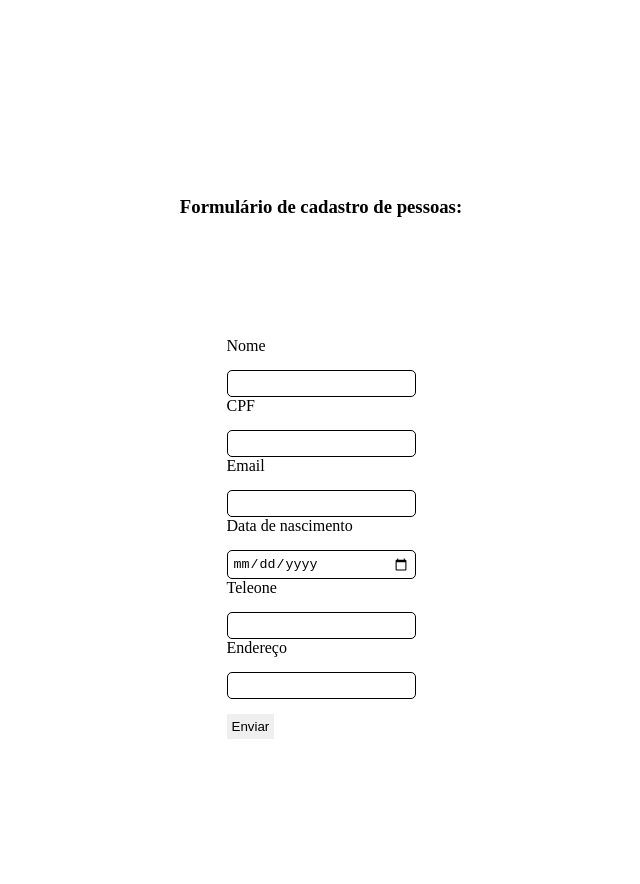
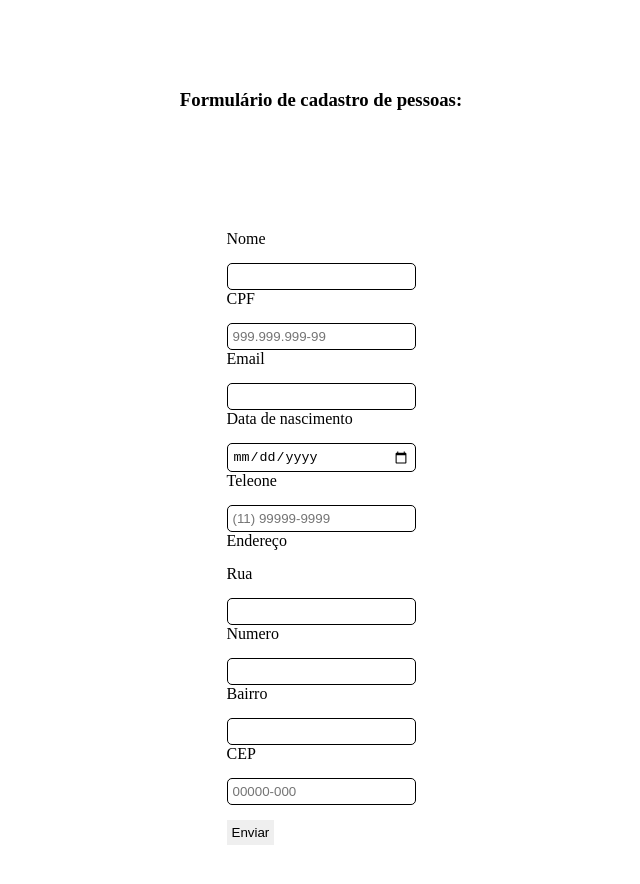
Before and after one commit to Cproenca08/formulario, a plain HTML site: page index.html in a window 1280 px wide. Shown: the whole page, without its empty margins (319-959 px from the left). Drawn offline with Linux system fonts and the light colour scheme.

Commit message:
segunda versao formulario

```diff
--- a/index.html
+++ b/index.html
@@ -16,29 +16,34 @@
         flex-direction: column;
         padding: 100px;
     }
-    .conteudo-formulario{
+
+    .conteudo-formulario {
         padding: 100px;
-        background-color: \;
+        background-color: ;
     }
-    .conteudo-formulario-label{
+
+    .conteudo-formulario-label {
         display: grid;
         gap: 15px;
 
 
     }
-    input{
+
+    input {
         outline: none;
         border: 1.3px solid;
         border-radius: 5px;
         padding: 5px;
     }
-    .btn{
+
+    .btn {
         margin-top: 15px;
         cursor: pointer;
         padding: 5px;
         border: none;
     }
-    .btn:hover{
+
+    .btn:hover {
         background-color: red;
         color: white;
     }
@@ -55,7 +60,8 @@
                 </div>
                 <div class="conteudo-formulario-label">
                     <label for="">CPF</label>
-                    <input type="text" id="cpf" name="cpf">
+                    <input type="text" id="cpf" name="cpf" required placeholder="999.999.999-99"
+                        pattern="\d{3}\.\d{3}\.\d{3}-\d{2}" inputmode="numeric" maxlength="14">
                 </div>
                 <div class="conteudo-formulario-label">
                     <label for="">Email</label>
@@ -67,17 +73,42 @@
                 </div>
                 <div class="conteudo-formulario-label">
                     <label for="">Teleone</label>
-                    <input type="tel" id="Telefone" name="Telefone">
+                    <input type="tel" id="telefone" placeholder="(11) 99999-9999" maxlength="15"
+                        pattern="\(\d{2}\)\s\d{4,5}-\d{4}" required>
                 </div>
                 <div class="conteudo-formulario-label">
                     <label for="">Endereço</label>
+                    <label for="">Rua</label>
                     <input type="text" id="Endereço" name="Endereço">
                 </div>
+                <div class="conteudo-formulario-label">
+                    <label for="">Numero</label>
+                    <input type="number" id="Numero" name="Numero">
+                </div>
+                <div class="conteudo-formulario-label">
+                    <label for="">Bairro</label>
+                    <input type="text" id="Bairro" name="Bairro">
+                </div>
+                <div class="conteudo-formulario-label">
+                    <label for="">CEP</label>
+                    <input type="text" id="CEP" name="CEP" placeholder="00000-000" maxlength="8" pattern="\d{5}-\d{3}"
+                        required>
+                </div>
+                <button type="submit" class="btn">Enviar</button>
+            </form>
 
-            </form>
-            <button class="btn">Enviar</button>
         </div>
     </div>
+    <script>
+        const numeros = document.querySelectorAll('#telefone,#CEP,#cpf');
+        numeros.forEach(input => {
+            input.addEventListener('keypress', (evento) => {
+                if (evento.keyCode < 48 || e.keyCode > 57) {
+                    evento.preventDefault();
+                }
+            });
+        });
+    </script>
 </body>
 
 </html>
```
